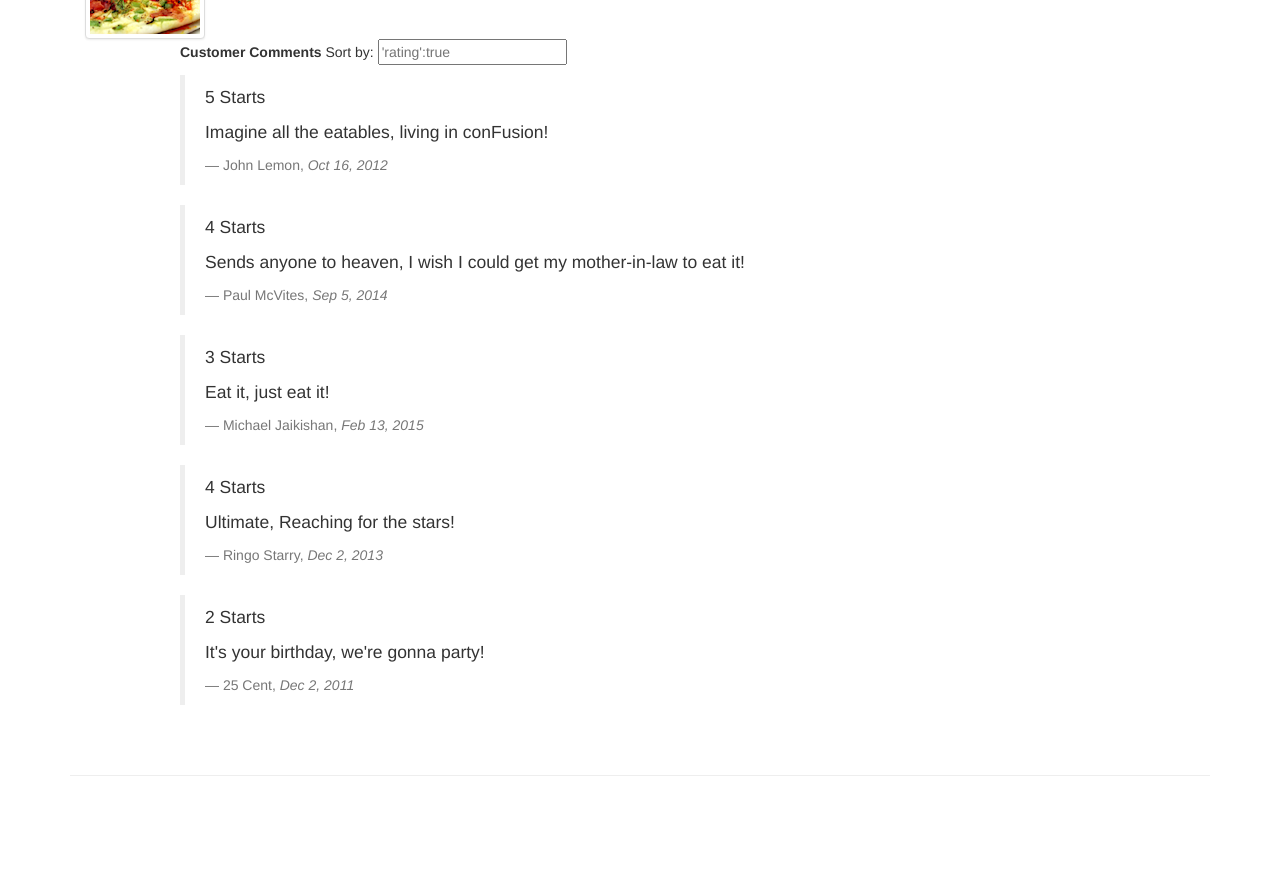
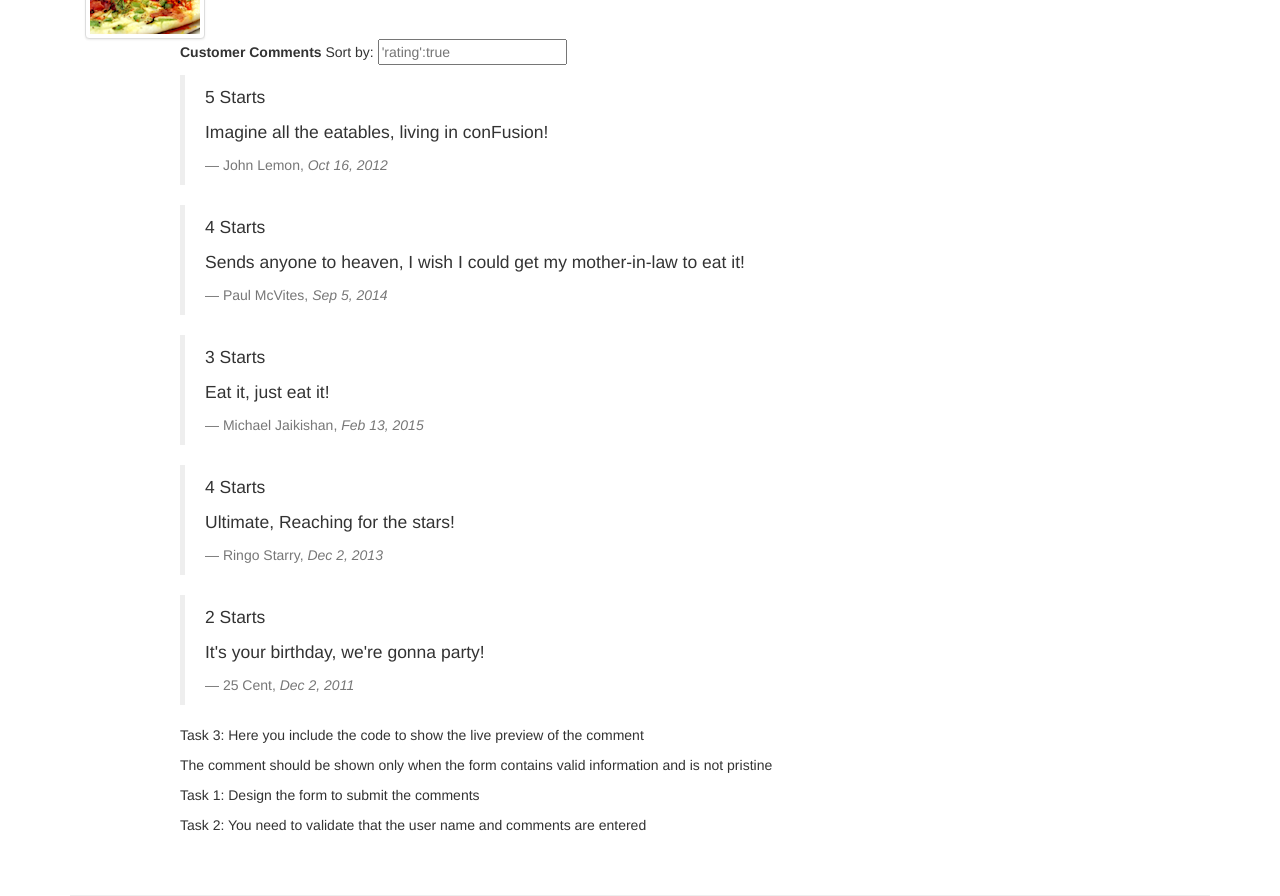
Before and after one commit to YunzhiWei/frontend-practice, a website: page app/dishdetail.html in a window 1280 px wide. Shown: the part 181-1077 px from the top of the page. Before the commit the page ends 957 px from the top, so only its background shows below. Drawn offline with Linux system fonts and the light colour scheme.

Commit message:
Start point for assignment 2

```diff
--- a/app/dishdetail.html
+++ b/app/dishdetail.html
@@ -3,18 +3,20 @@
 <html lang="en" ng-app="confusionApp">
 
 <head>
-     <meta charset="utf-8">
+    <meta charset="utf-8">
     <meta http-equiv="X-UA-Compatible" content="IE=edge">
     <meta name="viewport" content="width=device-width, initial-scale=1">
     <!-- The above 3 meta tags *must* come first in the head; any other head
          content must come *after* these tags -->
-    <title>Assignment 1 in Online Course - Angular HK </title>
+    <title>Assignment 2 in Online Course - Angular HK</title>
         <!-- Bootstrap -->
+<!-- build:css styles/main.css -->
     <link href="../bower_components/bootstrap/dist/css/bootstrap.min.css" rel="stylesheet">
     <link href="../bower_components/bootstrap/dist/css/bootstrap-theme.min.css" rel="stylesheet">
     <link href="../bower_components/font-awesome/css/font-awesome.min.css" rel="stylesheet">
     <link href="styles/bootstrap-social.css" rel="stylesheet">
     <link href="styles/mystyles.css" rel="stylesheet">
+<!-- endbuild -->
 
     <!-- HTML5 shim and Respond.js for IE8 support of HTML5 elements and media queries -->
     <!-- WARNING: Respond.js doesn't work if you view the page via file:// -->
@@ -28,6 +30,7 @@
 
     <div class="container">
         <div class="row row-content">
+
             <div class="col-xs-12">
               <div class="media-left media-middle">
                 <a href="#">
@@ -42,6 +45,7 @@
                 <p>{{dish.description}}</p>
               </div>
             </div>
+
             <div class="col-xs-9 col-xs-offset-1">
 
               <p>
@@ -59,6 +63,18 @@
                 </div>
 
             </div>
+
+            <div class="col-xs-9 col-xs-offset-1" ng-controller="DishCommentController">
+              <ul class="list-unstyled">
+                <p>Task 3: Here you include the code to show the live preview of the comment</p>
+                <p>The comment should be shown only when the form contains valid information and is not pristine</p>
+              </ul>
+              <form class="form-horizontal" name="commentForm" ng-submit="submitComment()" novalidate>
+                <p>Task 1: Design the form to submit the comments</p>
+                <p>Task 2: You need to validate that the user name and comments are entered</p>
+              </form>
+            </div>
+
         </div>
 
     </div>
```
